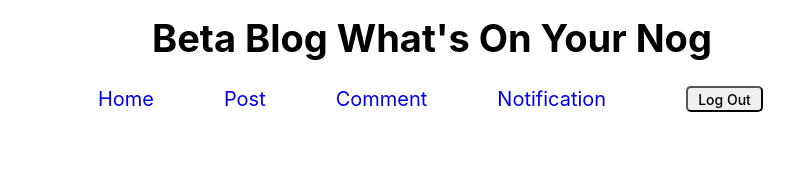
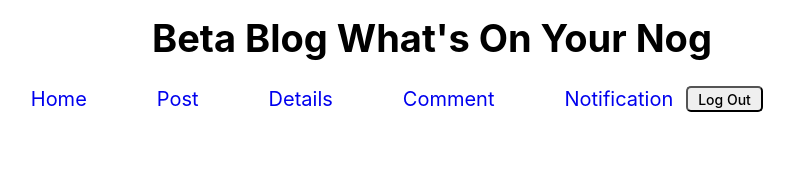
Before and after one commit to ksemenza/beta-blog-fe, a React (Create React App) app: page /homepage in a window 1280 px wide. Shown: the top 169 px of the page, without its empty margins (223-1017 px from the left). Built offline with nearby package versions, Linux system fonts and the light colour scheme; no server answers; sample sign-in values are in the browser's storage.

Commit message:
updated details need change URL

```diff
--- a/src/App.js
+++ b/src/App.js
@@ -9,6 +9,7 @@ import Comment from './comment/Comment'
 import Login from './user/Login'
 import PrivateRouter from './utils/PrivateRouter'
 import './assets/css/app.css';
+import UserDetails from './details/UserDetails'
 
 
 
@@ -19,6 +20,7 @@ function App(props) {
         <PrivateRouter exact path='/homepage' component={Homepage}/>
         <PrivateRouter exact path='/post' component={Post} exact/>
         <PrivateRouter exact path='/post/:id/details' component={Comment}/>
+        <PrivateRouter exact path='/auth/:id/details' component={UserDetails}/>
         <PrivateRouter exact path='/post/:id' component={PostSingle} exact/>
         <PrivateRouter exact path='/comment/:id' component={CommentCard} exact/>
       <NavLink to='/homepage'>Home</NavLink>
--- a/src/components/Header.jsx
+++ b/src/components/Header.jsx
@@ -23,6 +23,7 @@ const Header = props => {
                 <nav className='nav-link-wrap'>
                     <Link className='header-link-nav' to='/homepage'>Home</Link>
                     <Link className='header-link-nav'  to='/post'>Post</Link>
+                    <Link className='header-link-nav'  to='/auth/:id/details'>Details</Link>
                     <Link className='header-link-nav'  to='/comment'>Comment</Link>
                     <Link className='header-link-nav'  to='/notifications'>Notification</Link>
                     </nav>
```
Also changed, not shown: 1 other file (tests, documents, lock files or other folders).
